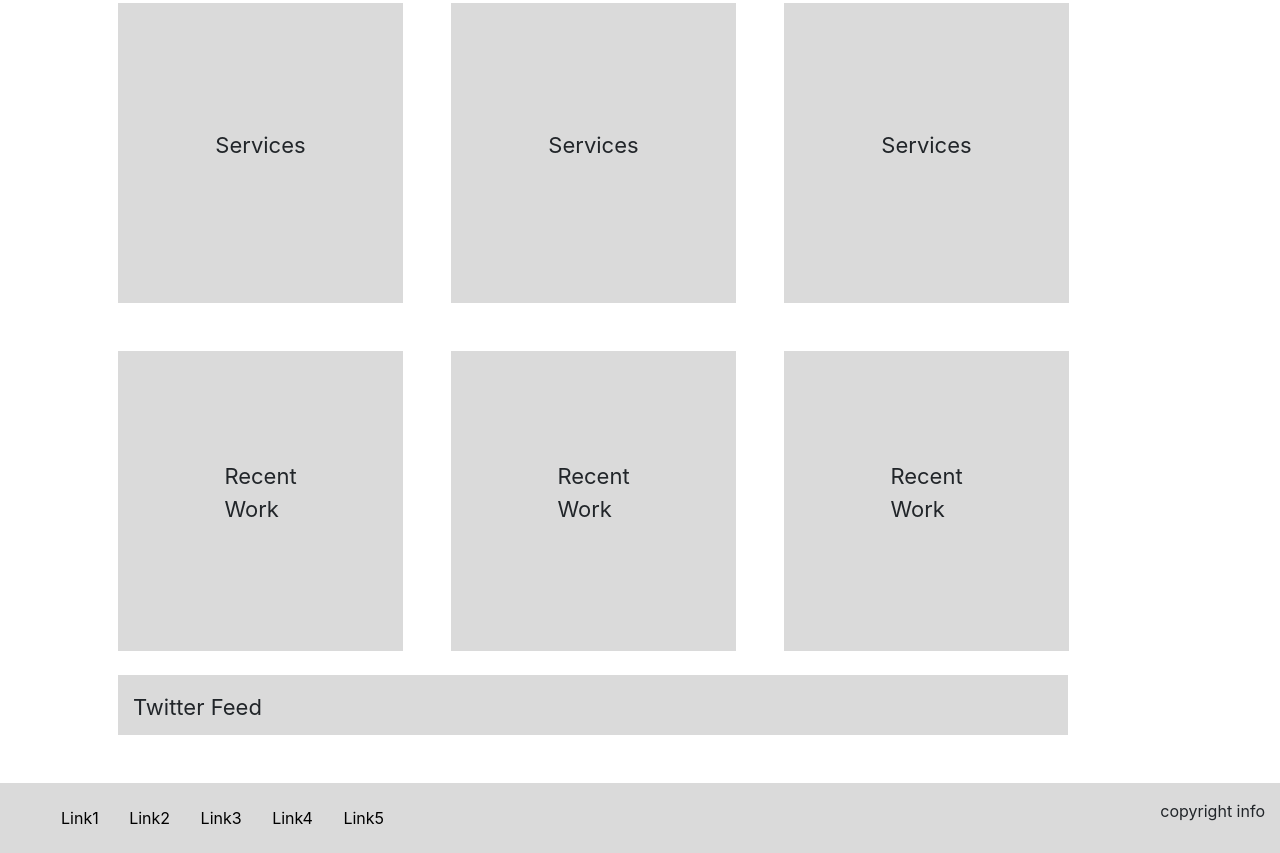
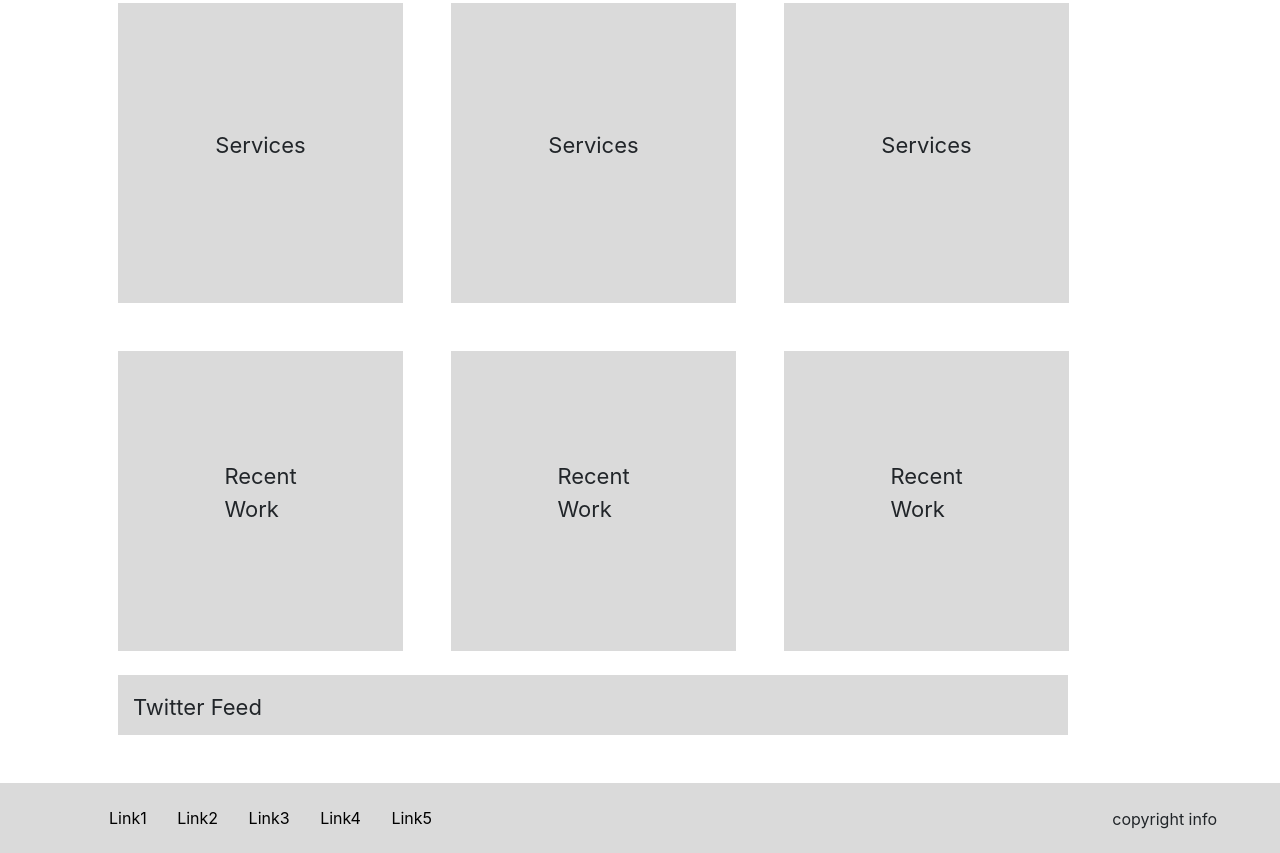
Before and after one commit to TheusMarqs/revisao_bootstrap, a plain HTML site: page index.html in a window 1280 px wide. Shown: the part 471-1324 px from the top of the page. Drawn offline with nearby package versions, Linux system fonts and the light colour scheme.

Commit message:
commit final

```diff
--- a/index.html
+++ b/index.html
@@ -100,13 +100,13 @@
     <div class="container-fluid">
         <div class="row">
             <div class="col-12 pt-3 pl-5" style="height: 70px; background-color: rgb(218, 218, 218);">
-                <button type="button" class="btn btn-link">Link1</button>
+                <button type="button" class="btn btn-link ml-5">Link1</button>
                 <button type="button" class="btn btn-link">Link2</button>
                 <button type="button" class="btn btn-link">Link3</button>
                 <button type="button" class="btn btn-link">Link4</button>
                 <button type="button" class="btn btn-link">Link5</button>
 
-                <p style="float: right;">copyright info</p>
+                <p class="mt-2 mr-5" style="float: right;">copyright info</p>
             </div>
 
         </div>
```
